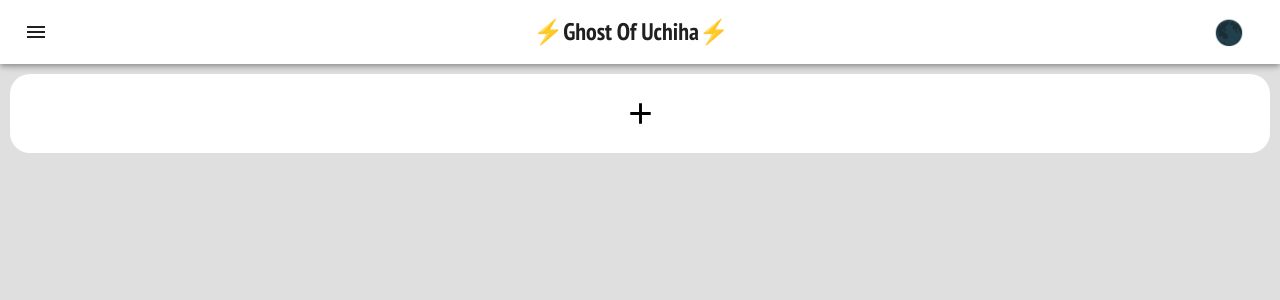
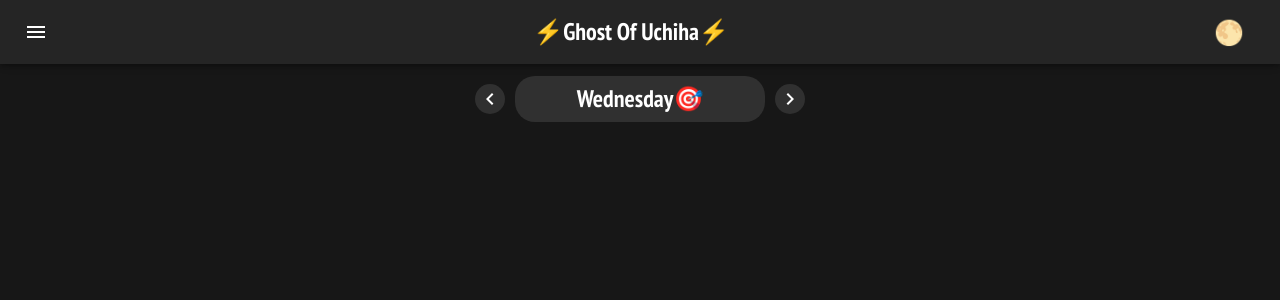
Before and after one commit to ghirihari/Scheduler, a React (Create React App) app: page / in a window 1280 px wide. Shown: the top 300 px of the page. Built offline with nearby package versions, Linux system fonts and the light colour scheme.

Commit message:
Theme Cache

```diff
--- a/src/App.css
+++ b/src/App.css
@@ -218,7 +218,7 @@ body{
   }
   .card-1{
     margin: 10px;
-    min-height: 300px;
+    /* min-height: 300px; */
   }
   .card-period{
     margin: 10px;
--- a/src/App.js
+++ b/src/App.js
@@ -57,6 +57,9 @@ export default class App extends React.Component {
       {day:'Wednesday',period:[{no:1,id:'15MSSE27', time:{start:'9:00',end:'9:50'}},{no:2,id:'15MSS91', time:{start:'9:55',end:'10:45'}},{no:3,id:'15MSSL08', time:{start:'11:00',end:'12:45'}}, {no:4,id:'15MSSL15', time:{start:'14:00',end:'16:45'}}] },
       {day:'Thursday',period:[{no:1,id:'15MSSE01', time:{start:'9:00',end:'10:45'}},{no:2,id:'15MSSL15', time:{start:'11:00',end:'12:45'}}, {no:3,id:'0',time:{start:'14:00',end:'16:45'}}] },
       {day:'Friday',period:[{no:1,id:'15MSSE38', time:{start:'9:00',end:'10:45'}},{no:2,id:'15MSS93', time:{start:'11:00',end:'12:45'}},{no:3,id:'15MSS92', time:{start:'14:00',end:'15:45'}},{no:4,id:'2',time:{start:'15:55',end:'16:45'}}] },
+      {day:'Saturday',period:[]},
+      {day:'Sunday',period:[]},
+
     ]
     const dataa = {Day:_days, Subject:_subjects, Schedule:_schedule}
     localStorage.data = JSON.stringify(dataa)
--- a/src/Drawer.js
+++ b/src/Drawer.js
@@ -37,9 +37,10 @@ const useStyles = makeStyles({
 export default function Drawer() {
   const classes = useStyles();
   const [state, setState] = React.useState({left: false});
-  const [menu, setMenu] = React.useState('Subjects');
-  const [theme,setTheme] = React.useState('🌕')
-  const [themeClass,setThemeClass] = React.useState('theme-light')
+  const [menu, setMenu] = React.useState('Home');
+  const [theme,setTheme] = React.useState((localStorage.theme)?localStorage.theme:'🌑')
+  const [themeClass,setThemeClass] = React.useState((theme==='🌕')?'theme-light':'theme-dark')
+  localStorage.theme = theme;
 
   const toggleTheme = () => {
     if(theme==='🌑'){
--- a/src/ProgressBar.js
+++ b/src/ProgressBar.js
@@ -13,7 +13,7 @@ const ProgressBar = (props) => {
     const data = useContext(DataContext);
     const currentMinute = data.CurrentMinute;
     const timer = data.Timer
-    const subject = data.Subject[props.item.id];
+    // const subject = data.Subject[props.item.id];
 
     let start = {hour: parseInt(props.item.time.start.substring(0, props.item.time.start.indexOf(':'))), minute: parseInt(props.item.time.start.substring(props.item.time.start.indexOf(':')+1,props.item.time.length))};
     let end = {hour: parseInt(props.item.time.end.substring(0, props.item.time.end.indexOf(':'))), minute: parseInt(props.item.time.end.substring(props.item.time.end.indexOf(':')+1,props.item.time.length))};
@@ -27,25 +27,25 @@ const ProgressBar = (props) => {
         return () => clearInterval(clock)
     })
 
-    function notify() {
-        if (Notification.permission !== 'granted')
-         Notification.requestPermission();
-        else {
-         var notification = new Notification(subject.name, {
-        //   icon: 'http://cdn.sstatic.net/stackexchange/img/logos/so/so-icon.png',
-          body: subject.faculty,
-         });
-         notification.onclick = function() {
-          window.open(subject.meet);
-         };
-        }
-    }
+    // function notify() {
+    //     if (Notification.permission !== 'granted')
+    //      Notification.requestPermission();
+    //     else {
+    //      var notification = new Notification(subject.name, {
+    //     //   icon: 'http://cdn.sstatic.net/stackexchange/img/logos/so/so-icon.png',
+    //       body: subject.faculty,
+    //      });
+    //      notification.onclick = function() {
+    //       window.open(subject.meet);
+    //      };
+    //     }
+    // }
 
     if(currentMinute>endMinute){
         return <div><h6>💯 Completed</h6></div>;
     }else if(currentMinute<startMinute){
         if(startMinute-currentMinute===1){
-            notify()
+            // notify()
         }
         return <div><h6>⏳ Starts in {MinuteToHours(startMinute-currentMinute)}</h6></div>
     }
```
